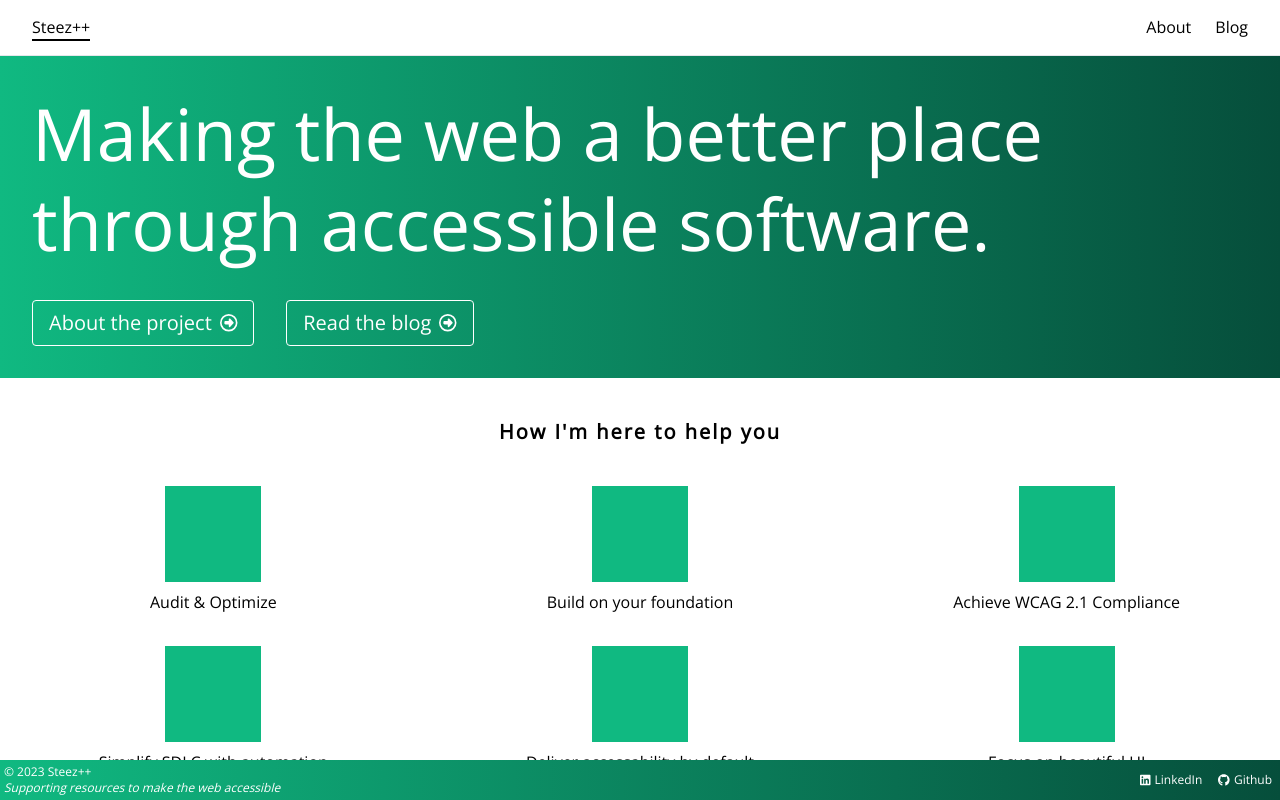
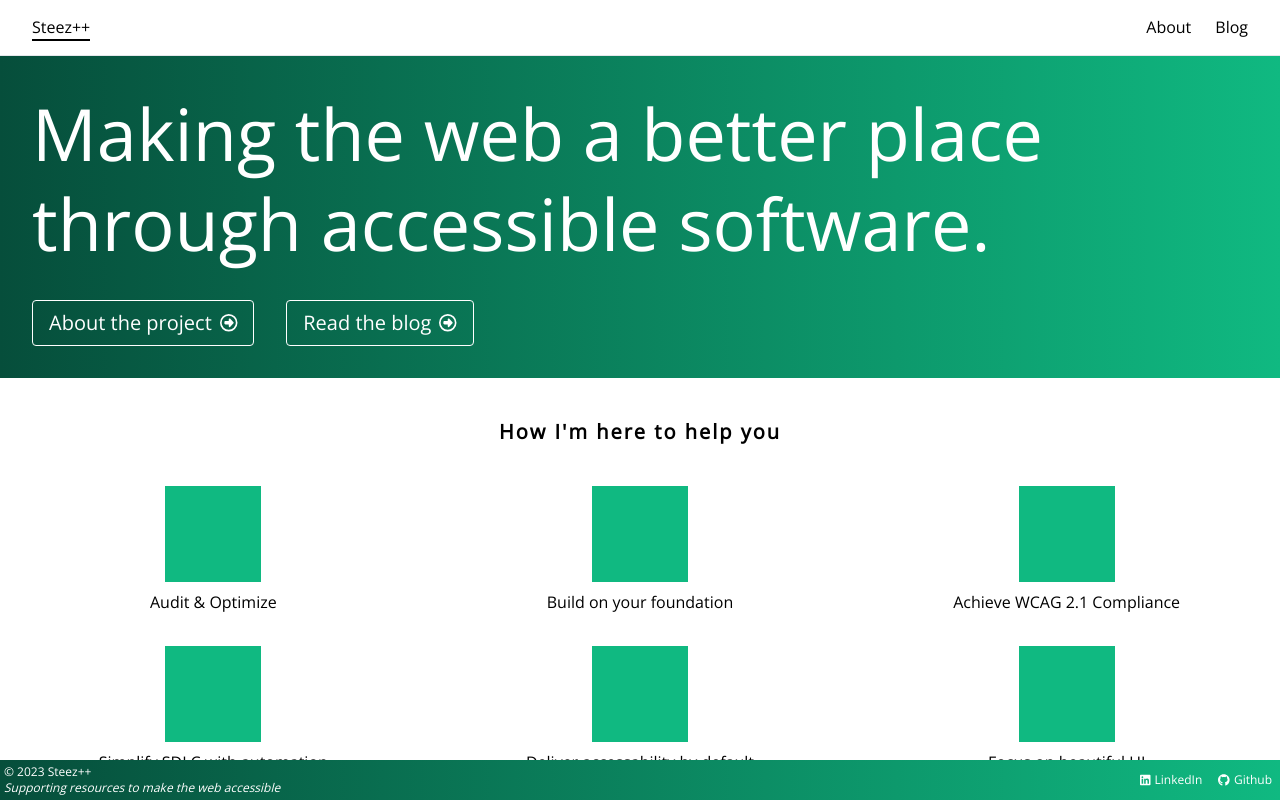
Before and after one commit to steezplusplus/Accessible-Web-Components, a Next.js app: page / in a window 1280 px wide. Built offline with nearby package versions, Linux system fonts and the light colour scheme.

Commit message:
style: use consistent gradients

```diff
--- a/app/_components/footer/Footer.tsx
+++ b/app/_components/footer/Footer.tsx
@@ -7,7 +7,7 @@ const GithubURL = new URL('https://github.com/steezplusplus');
 
 export function Footer() {
   return (
-    <div className="flex h-full bg-gradient-to-r from-emerald-500 to-emerald-900">
+    <div className="flex h-full bg-gradient-to-r from-emerald-900 to-emerald-500">
       <ul className="flex h-full flex-col p-1 text-xs text-white">
         <li>
           <p>
--- a/app/_components/header/Header.tsx
+++ b/app/_components/header/Header.tsx
@@ -2,7 +2,7 @@ import { ArrowLink } from "../arrowLink/ArrowLink";
 
 export function Header() {
   return (
-    <header className="mb-10 bg-gradient-to-r from-emerald-500 to-emerald-900">
+    <header className="mb-10 bg-gradient-to-r from-emerald-900 to-emerald-500">
       <ul className="flex flex-col gap-y-8 p-8">
         <li>
           <h2 className="text-7xl leading-tight text-white">Making the web a better place through accessible software.</h2>
--- a/app/about/_components/header/Header.tsx
+++ b/app/about/_components/header/Header.tsx
@@ -1,6 +1,6 @@
 export function Header() {
   return (
-    <header className="bg-gradient-to-r from-blue-800 to-indigo-900">
+    <header className="bg-gradient-to-r from-emerald-900 to-emerald-500">
       <div className="flex flex-col gap-y-2 p-8">
         <h2 className="text-7xl leading-tight text-white">
           About the project
--- a/app/blog/_components/header/Header.tsx
+++ b/app/blog/_components/header/Header.tsx
@@ -1,6 +1,6 @@
 export function Header() {
   return (
-    <header className="bg-gradient-to-r from-amber-500 to-pink-500">
+    <header className="bg-gradient-to-r from-emerald-900 to-emerald-500">
       <ul className="flex flex-col gap-y-2 p-8">
         <li>
           <h1 className="text-7xl leading-tight text-white">Blog</h1>
```
